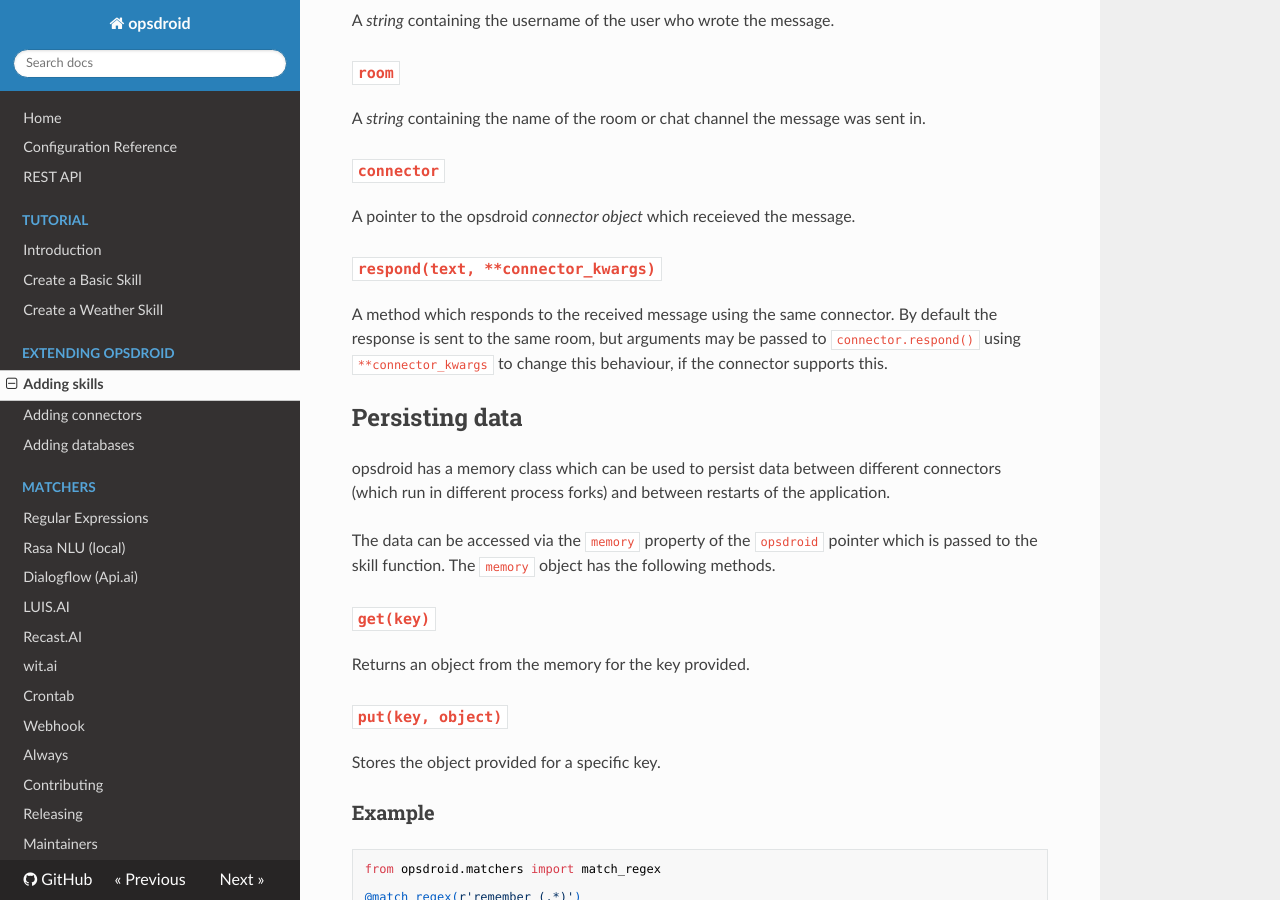
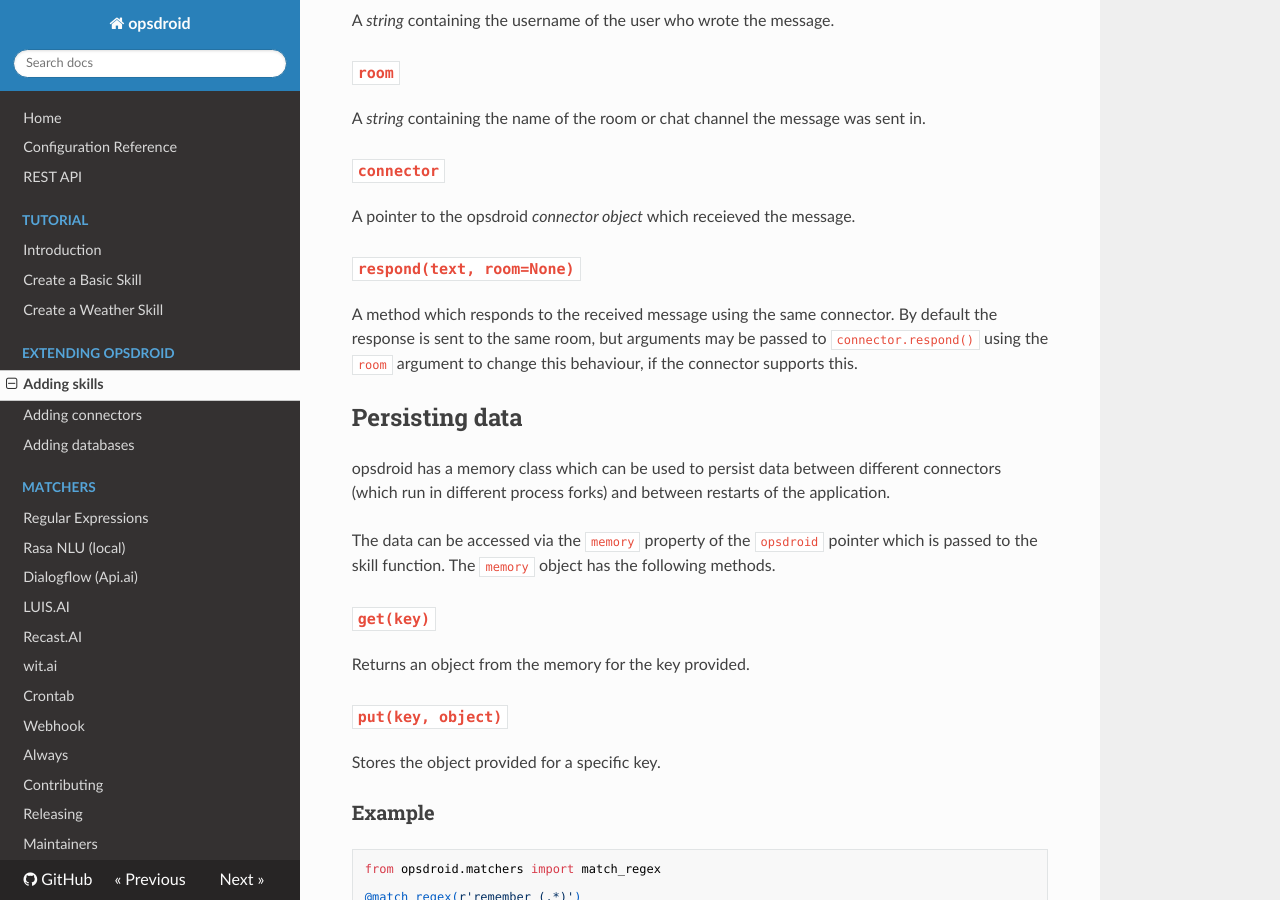
Before and after one commit to opsdroid/opsdroid, an MkDocs documentation site: the page built from docs/extending/skills.md, in a window 1280 px wide and 900 px high, scrolled down 1761 px. Built offline with MkDocs 1.6.1, drawn with Linux system fonts in a browser that asks for light colours; nearby versions of some CDN libraries; old or Windows-style settings are respelled for this version of MkDocs.

Commit message:
Correct docs for change in `respond()` keywords

```diff
--- a/docs/extending/skills.md
+++ b/docs/extending/skills.md
@@ -69,10 +69,10 @@
 
 A pointer to the opsdroid _connector object_ which receieved the message.
 
-### `respond(text, **connector_kwargs)`
+### `respond(text, room=None)`
 
 A method which responds to the received message using the same connector.
-By default the response is sent to the same room, but arguments may be passed to `connector.respond()` using `**connector_kwargs` to change this behaviour, if the connector supports this.
+By default the response is sent to the same room, but arguments may be passed to `connector.respond()` using the `room` argument to change this behaviour, if the connector supports this.
 
 ## Persisting data
 
```
